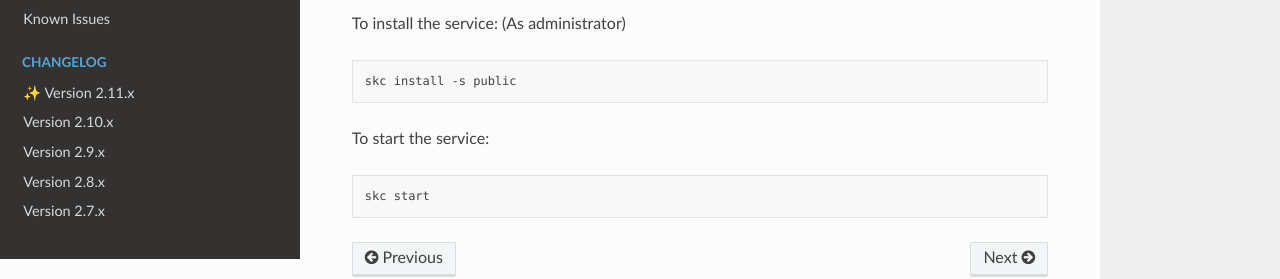
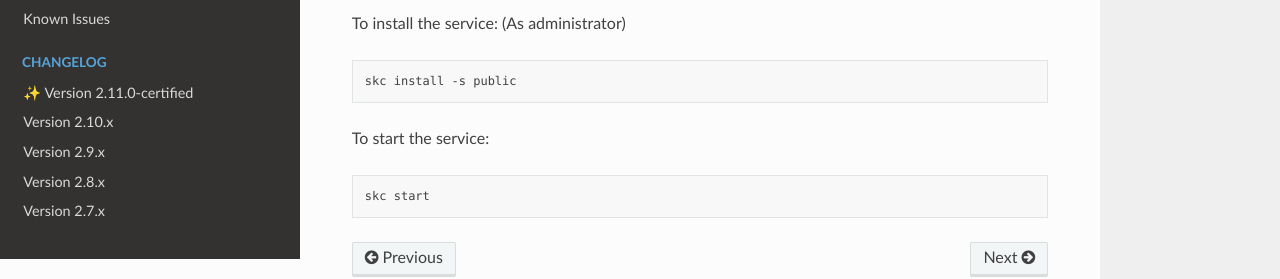
Before and after one commit to Senetas/SureDrop, a Sphinx documentation site: the page built from docs/source/SKC/Running.rst, in a window 1280 px wide. Shown: the part 641-920 px from the top of the page. Built offline with Sphinx 7.4.7 and the Read the Docs theme 2.0.0, drawn with Linux system fonts in a browser that asks for light colours.

Commit message:
Update 2.11.x.rst
Updated the version to be more specific

```diff
--- a/docs/source/release/2.11.x.rst
+++ b/docs/source/release/2.11.x.rst
@@ -1,9 +1,9 @@
 .. _version2-11-x:
 
-|sparkle| Version 2.11.x
-========================
+|sparkle| Version 2.11.0-certified
+==================================
 
-.. admonition:: Welcome to the September 2020 release of SureDrop version 2.11.0
+.. admonition:: Welcome to the September 2020 release of SureDrop version 2.11.0-certified
 
    There are a number of updates in this version that we hope you will like, along with making intangible security changes
    and minor bug fixes, these are the new features implemented in this version:
```
